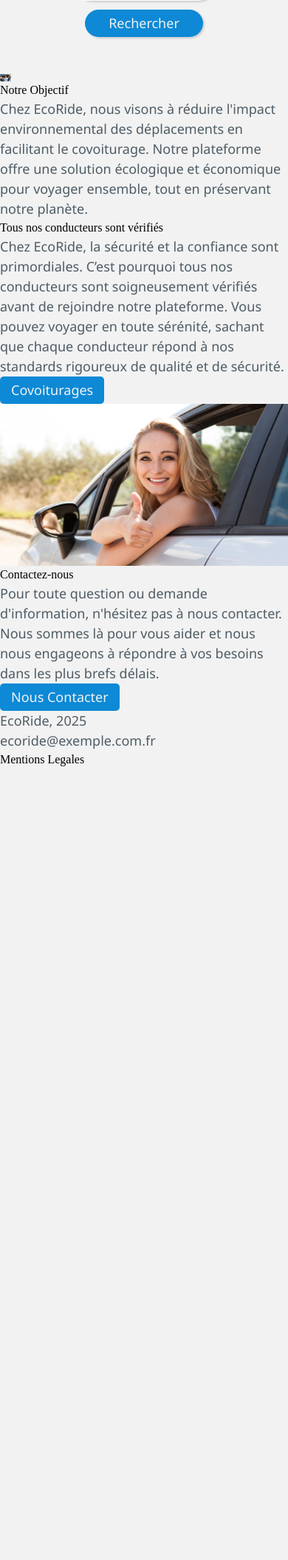
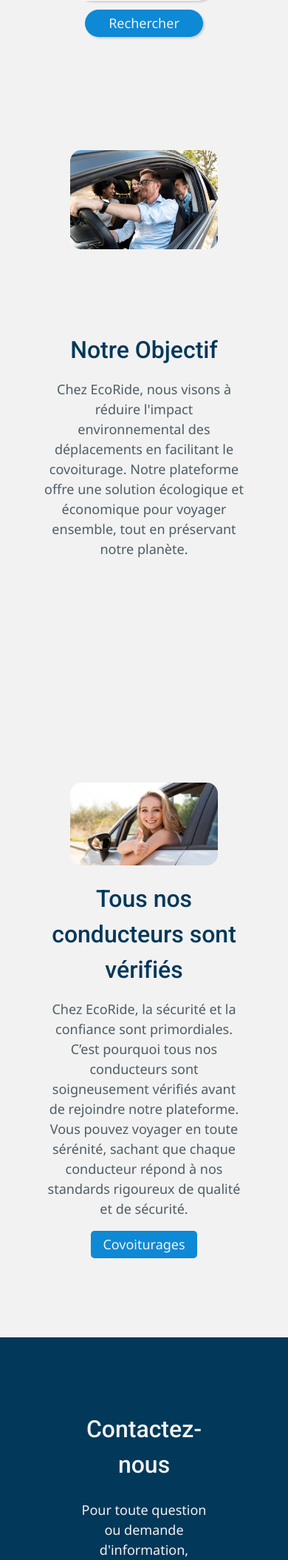
Before and after one commit to joselezcano8/EcoRide---Studi, a PHP site: page / in a window 390 px wide. Shown: the part 548-2657 px from the top of the page at 74% size. Before the commit the page ends 1584 px from the top, so only its background shows below. Run offline with PHP 8.4, Linux system fonts and the light colour scheme.

Commit message:
Sections accueil

```diff
--- /dev/null
+++ b/accueil.css
@@ -0,0 +1,99 @@
+/*Section Objectif et Covoiturages*/
+.section {
+    display: grid;
+    height: 100vh;
+    width: 100vw;
+    grid-template-columns: repeat(2, 1fr);
+    gap: 5rem;
+    align-items: center;
+    justify-items: center;
+}
+
+.section-text {
+    display: grid;
+    gap: var(--size-600);
+}
+
+.section-text .button {
+    width: 9rem;
+}
+
+.section img{
+    border-radius: 15px;
+}
+
+@media (max-width: 50em) {
+    .section {
+        padding: 0px 60px;
+        grid-template-columns: 1fr;
+        grid-template-rows: repeat(2, 300px);
+        width: 100vw;
+        text-align: center;
+        gap: 2rem;
+    }
+
+    .section img {
+        max-width: 500px;
+    }
+
+    .section-text {
+        justify-items: center;
+        gap: 1rem;
+    }
+
+    .covoiturages .section-text {
+        order: 2;
+    }
+}
+
+@media (max-width: 40em) {
+    .section img {
+        max-width: 300px;
+    }
+}
+
+@media (max-width: 30em) {
+    .section img {
+        max-width: 200px;
+    }
+}
+
+/*Section contactez nous*/
+.contactez-nous {
+    display: grid;
+    justify-items: center;
+    align-items: center;
+    text-align: center;
+    gap: var(--size-500); ;
+    padding: 100px 350px;
+    background-color: var(--clr-dark);
+}
+
+.contactez-nous h2,
+.contactez-nous p {
+    color: var(--clr-clear);
+}
+
+.contactez-nous .button {
+    align-self: center;
+    max-width: 11rem;
+    background-color: var(--clr-clear);
+    color: var(--clr-primary)
+}
+
+.contactez-nous .button:hover{
+    background-color: var(--clr-primary);
+    color: var(--clr-clear);
+}
+
+@media (max-width: 70em) {
+    .contactez-nous{
+        padding: 100px 200px;
+    }
+}
+
+@media (max-width: 50em) {
+    .contactez-nous {
+        padding: 100px;
+    }
+}
--- a/index.html
+++ b/index.html
@@ -13,6 +13,7 @@
     <link rel="preconnect" href="https://fonts.gstatic.com" crossorigin>
     <link href="https://fonts.googleapis.com/css2?family=Noto+Sans:ital,wght@0,100..900;1,100..900&family=Roboto:ital,wght@0,100;0,300;0,400;0,500;0,700;0,900;1,100;1,300;1,400;1,500;1,700;1,900&display=swap" rel="stylesheet">
     <link rel="stylesheet" href="styles.css">
+    <link rel="stylesheet" href="accueil.css">
 </head>
 <body>
     <!-- Section de la barre de navigation -->
@@ -71,15 +72,16 @@
 
             <input type="button" value="Rechercher" class="button | rechercher">
         </form>
-        <section class="objectif">
-            <img src="img/covoiturage.jpg" style="height: 10px;" alt="Image du covoiturage">
-            <div>
+        <!--Sections-->
+        <section class="section | objectif | padding">
+            <img src="img/covoiturage.jpg" alt="Image du covoiturage">
+            <div class="section-text">
                 <h2>Notre Objectif</h2>
                 <p>Chez EcoRide, nous visons à réduire l'impact environnemental des déplacements en facilitant le covoiturage. Notre plateforme offre une solution écologique et économique pour voyager ensemble, tout en préservant notre planète.</p>
             </div>
         </section>
-        <section class="conducteurs-verifies">
-            <div>
+        <section class="section | covoiturages | padding">
+            <div class="section-text">
                 <h2>Tous nos conducteurs sont vérifiés</h2>
                 <p>Chez EcoRide, la sécurité et la confiance sont primordiales. C’est pourquoi tous nos conducteurs sont soigneusement vérifiés avant de rejoindre notre plateforme. Vous pouvez voyager en toute sérénité, sachant que chaque conducteur répond à nos standards rigoureux de qualité et de sécurité.</p>
                 <button class="button">Covoiturages</button>
--- a/styles.css
+++ b/styles.css
@@ -21,10 +21,11 @@
     --fs-500: 1.125rem;
     --fs-600: 1.25rem;
     --fs-700: 1.5rem;
+    --fs-800: 2rem;
     --fs-900: 3.5rem;
 
     --fs-primary-heading: var(--fs-900);
-    --fs-secondary-heading: var(--fs-700);
+    --fs-secondary-heading: var(--fs-800);
     --fs-third-heading: var(--fs-600);
     --fs-body: var(--fs-400);
     --fs-nav: var(--fs-500);
@@ -77,6 +78,13 @@ p {
   font-family: var(--ff-secondary);
   font-size: var(--fs-500);
   font-weight: var(--fw-regular);
+}
+
+h2 {
+  font-family: var(--ff-primary);
+  font-size: var(--fs-secondary-heading);
+  font-weight: var(--fw-semi-bold);
+  color: var(--clr-dark);
 }
 
 .hidden {
@@ -132,6 +140,14 @@ svg {
 .padding{
   padding-left: 70px;
   padding-right: 70px;
+}
+
+@media (max-width: 50em) {
+
+  .padding {
+    padding-left: 15px;
+    padding-right: 15px;
+  }
 }
 
 /*Button*/
@@ -238,11 +254,6 @@ svg {
 
 @media (max-width: 50em) {
 
-  .padding {
-    padding-left: 15px;
-    padding-right: 15px;
-  }
-
   .nav {
     height: 50px;
   }
@@ -304,7 +315,7 @@ svg {
   justify-self: center;
   border-radius: 30px;
   margin-top: -25px;
-  margin-bottom: 50px;
+  margin-bottom: 70px;
   gap: 1rem;
 }
 
@@ -345,11 +356,12 @@ svg {
   font-family: var(--ff-secondary);
 }
 
-@media (max-width: 50em) {
+@media (max-width: 70em) {
   .form {
     height: auto;
     flex-direction: column;
     justify-self: center;
+    align-self: center;
     margin-top: -85px;
     gap: 0.75rem;
   }
@@ -386,3 +398,5 @@ svg {
     border-bottom-left-radius: 20px;
   }
 }
+
+/*Footer*/
```
